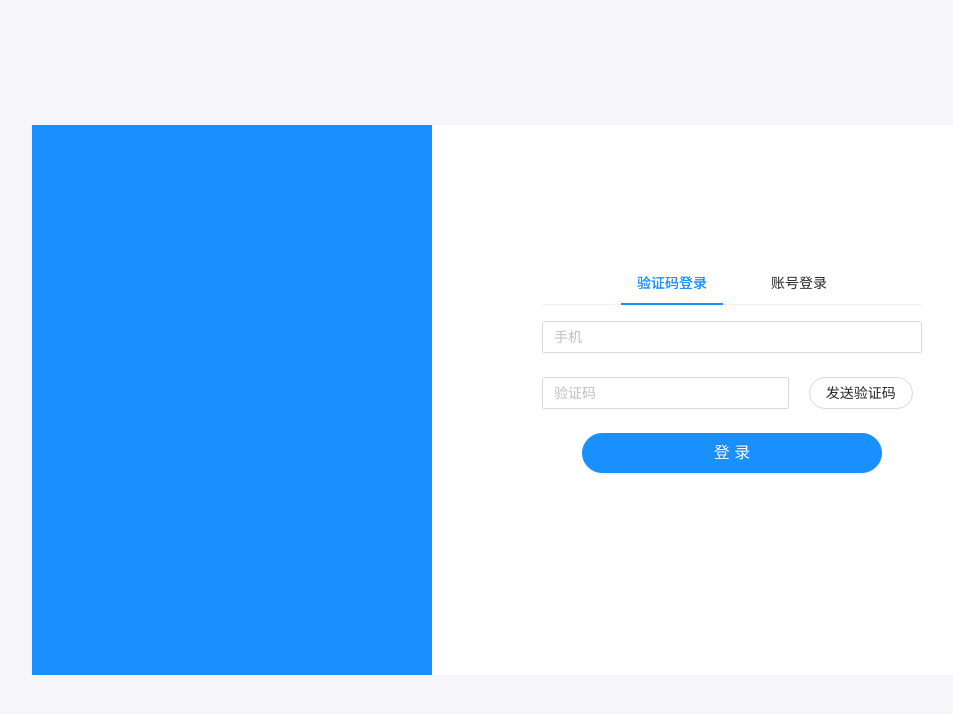
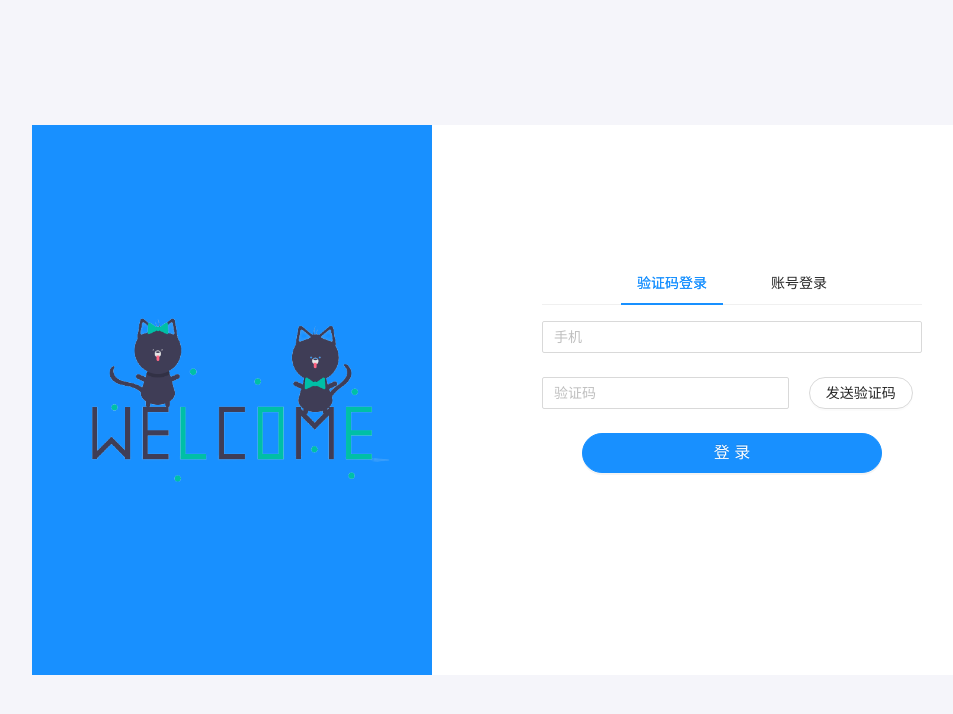
Before and after one commit to jiangzetian/Drawer, a Vue app: page /login in a window 1280 px wide. Shown: the top 714 px of the page, without its empty margins (108-1061 px from the left). Built offline with nearby package versions, Linux system fonts and the light colour scheme.

Commit message:
login page

```diff
--- a/src/views/Login/index.vue
+++ b/src/views/Login/index.vue
@@ -1,7 +1,9 @@
 <template>
     <a-row class="layout" type="flex" justify="center" align="middle">
         <div class="loginCard">
-            <div class="loginImg"></div>
+            <div class="loginImg">
+                <img src="@/assets/img/login.png" alt="">
+            </div>
             <div class="loginInput">
                 <a-tabs class="tabs">
                     <a-tab-pane key="1" tab="验证码登录">
@@ -62,6 +64,12 @@
         .loginImg{
             background: #1890FF;
             width: 40%;
+            display: flex;
+            flex-direction: column;
+            justify-content: center;
+            img{
+                width: 100%;
+            }
         }
         .loginInput{
             width: 60%;
```
Also changed, not shown: src/assets/img/login.png (added), 1 other file (tests, documents, lock files or other folders).
